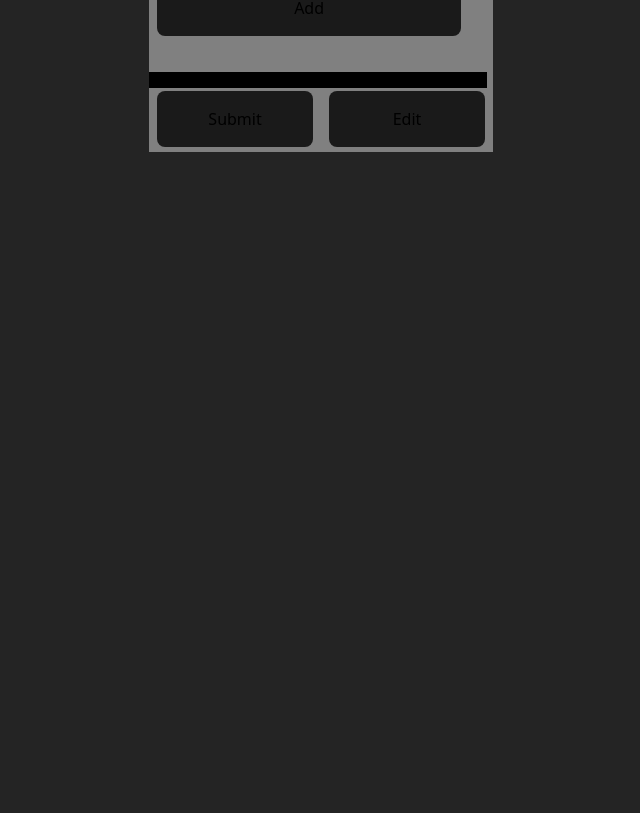
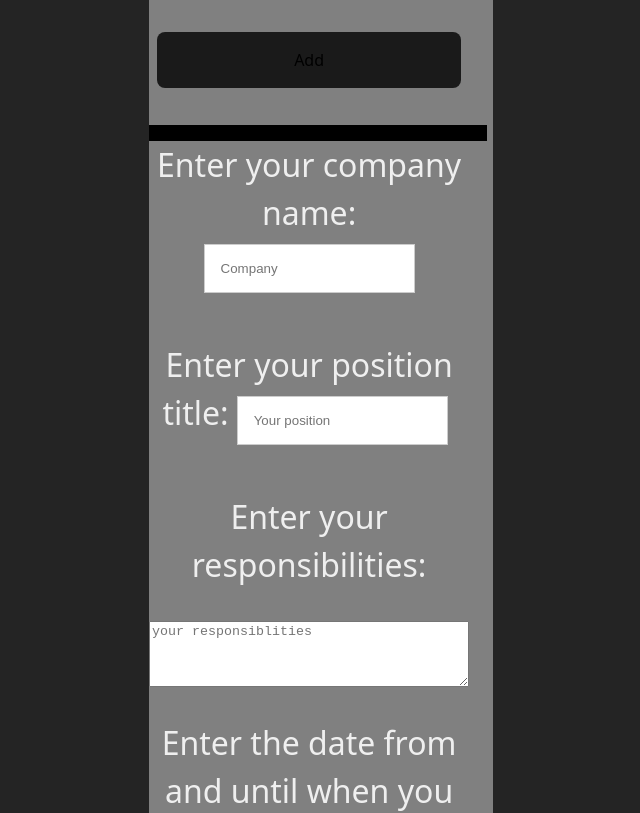
Before and after one commit to Cooladx/cv-app, a React (Vite) app: page / in a window 1280 px wide. Shown: the part 1317-2130 px from the top of the page, without its empty margins (319-959 px from the left). Before the commit the page ends 1501 px from the top, so only its background shows below. Built offline with nearby package versions, Linux system fonts and the light colour scheme.

Commit message:
adds in profession state uplifted from app.tsx and also maps the arrays of profession sections that a user may make.

```diff
--- a/src/components/form/form.tsx
+++ b/src/components/form/form.tsx
@@ -1,28 +1,31 @@
-
 import Header from "../title/header.tsx";
 import Contact from "../contactInfo/contact.tsx";
 import Education from "../educationalExperience/education.tsx";
-// import Profession from "../professionalExperience/profession.tsx";
+import Profession from "../professionalExperience/profession.tsx";
 import Finish from "../finish/finish.tsx";
 import "../../styles/form.css";
 import type { EducationData } from "../educationalExperience/education";
 import type { ContactData } from "../contactInfo/contact.tsx";
+import type { professionData } from "../professionalExperience/profession.tsx";
 
 export default function Form({
   education,
   setEducations,
+  profession,
+  setProfessions,
   contact,
   setContact,
   setFormVisability,
 }: {
   education: EducationData[];
   setEducations: React.Dispatch<React.SetStateAction<EducationData[]>>;
+  profession: professionData[];
+  setProfessions: React.Dispatch<React.SetStateAction<professionData[]>>;
   contact: ContactData;
   setContact: React.Dispatch<React.SetStateAction<ContactData>>;
   setFormVisability: React.Dispatch<React.SetStateAction<boolean>>;
 }) {
   // const [professions, setProfessions] = useState([]);
-
 
   return (
     <>
@@ -37,10 +40,19 @@ export default function Form({
             setEducations={setEducations}
           />
         ))}
-        {/* <Education education={education} setEducations={setEducations} /> */}
-        {/* <Profession professions={professions} setProfessions={setProfessions} /> */}
+
+        {profession.map((edu, index) => (
+          <Profession
+            key={index}
+            index={index}
+            profession={edu}
+            setProfessions={setProfessions}
+          />
+        ))}
+
         <Finish
           education={education}
+          profession={profession}
           contact={contact}
           setFormVisability={setFormVisability}
         />
```
